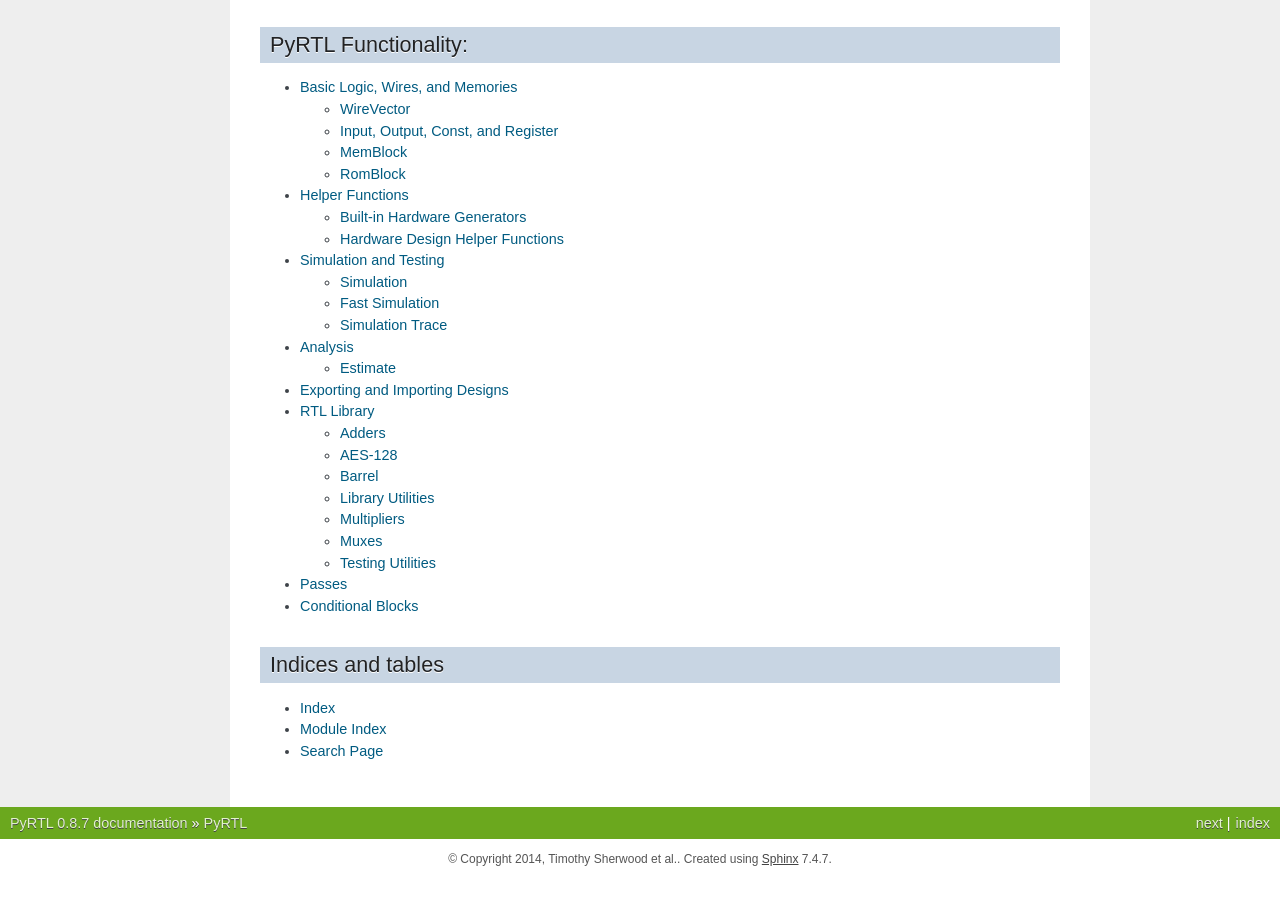
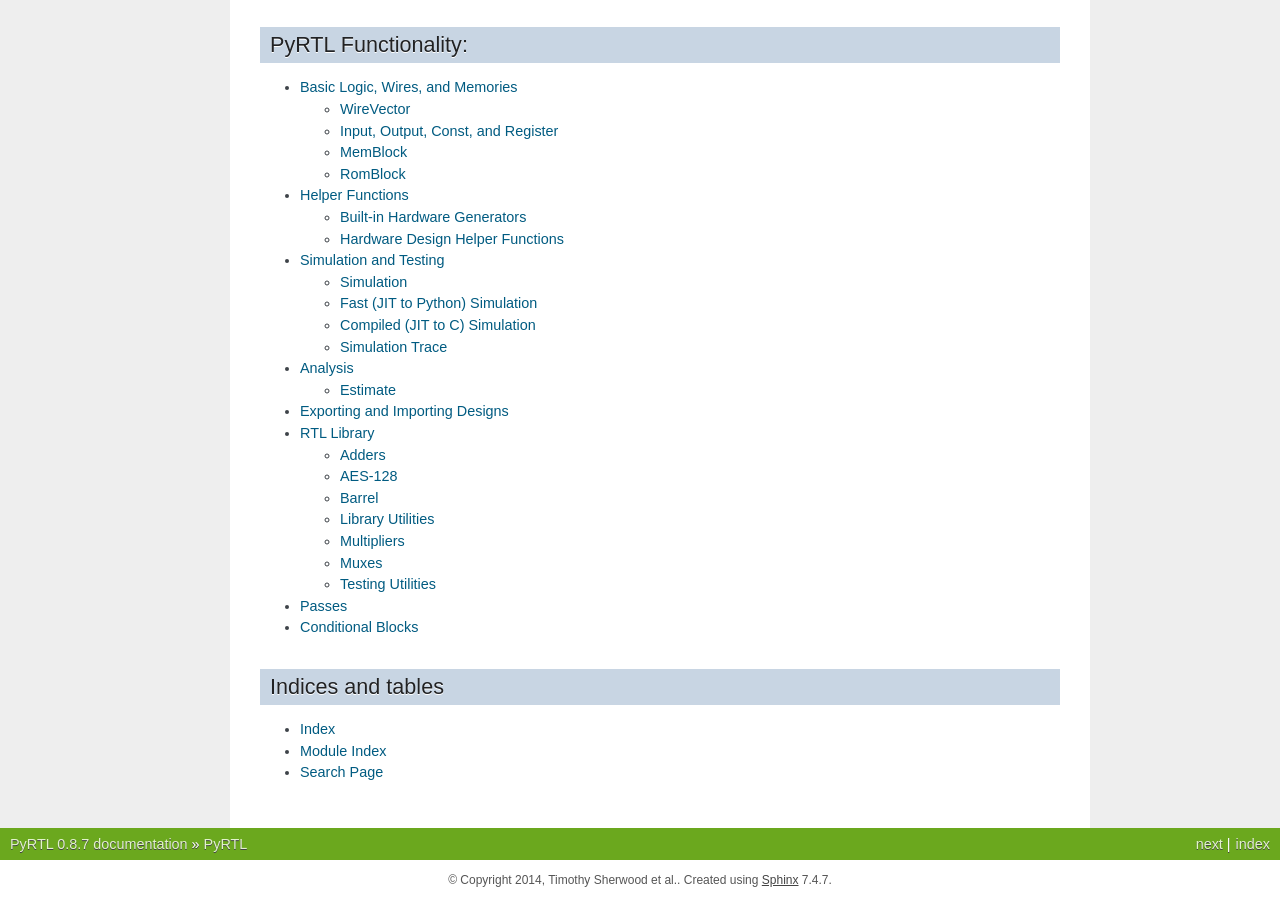
Before and after one commit to UCSBarchlab/PyRTL, a Sphinx documentation site: the page built from docs/index.rst, in a window 1280 px wide and 900 px high, scrolled down 2785 px. Built offline with Sphinx 7.4.7, drawn with Linux system fonts in a browser that asks for light colours; before the commit the page ends 3664 px from its top, so only the background shows below that.

Commit message:
added missing documentation for CompiledSim, fixes #325

```diff
--- a/docs/simtest.rst
+++ b/docs/simtest.rst
@@ -9,10 +9,18 @@ Simulation
     :show-inheritance:
     :special-members: __init__
 
-Fast Simulation
+Fast (JIT to Python) Simulation
 ---------------
 
 .. autoclass:: pyrtl.simulation.FastSimulation
+    :members:
+    :show-inheritance:
+    :special-members: __init__
+
+Compiled (JIT to C) Simulation
+---------------
+
+.. autoclass:: pyrtl.simulation.CompiledSimulation
     :members:
     :show-inheritance:
     :special-members: __init__
```
Also changed, not shown: 2 other files.
